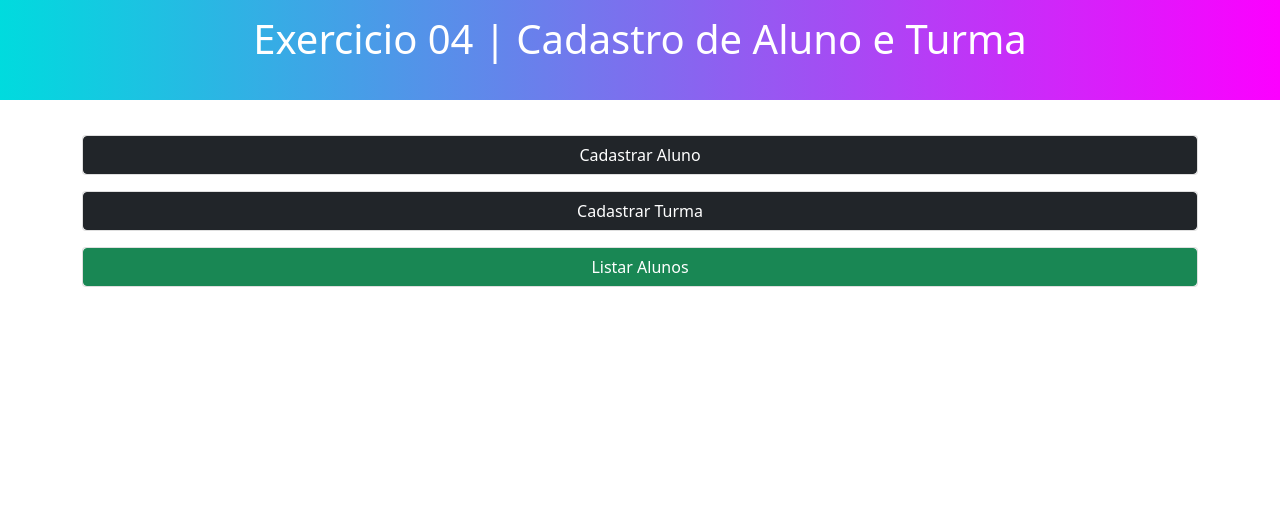
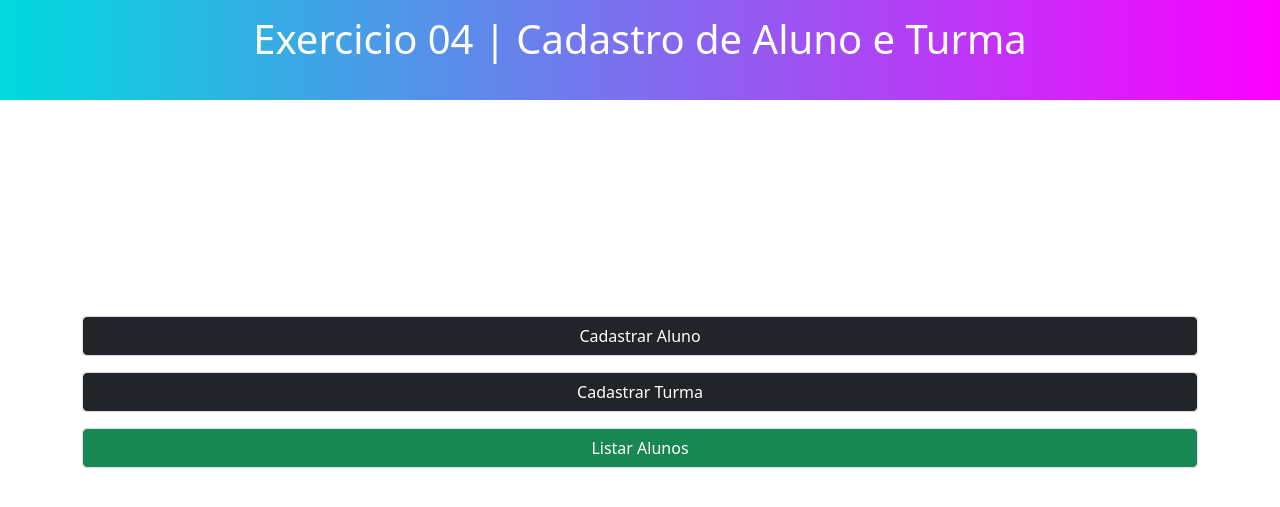
Before and after one commit to kaiquesouzasantos/estudos-php, a PHP site: page / in a window 1280 px wide. Shown: the top 507 px of the page. Run offline with PHP 8.4, Linux system fonts and the light colour scheme.

Commit message:
Update index.php

```diff
--- a/Projetos/cadastroDeAlunos/index.php
+++ b/Projetos/cadastroDeAlunos/index.php
@@ -2,6 +2,15 @@
     require "controller/ViewController.php";
     ViewController::getHead();
 ?>
+
+<style>
+    .container{
+        position: absolute;
+        top: 50%;
+        left: 50%;
+        transform: translate(-50%, -50%);
+    }
+</style>
 
 <body>
     <div class="title-container">
```
